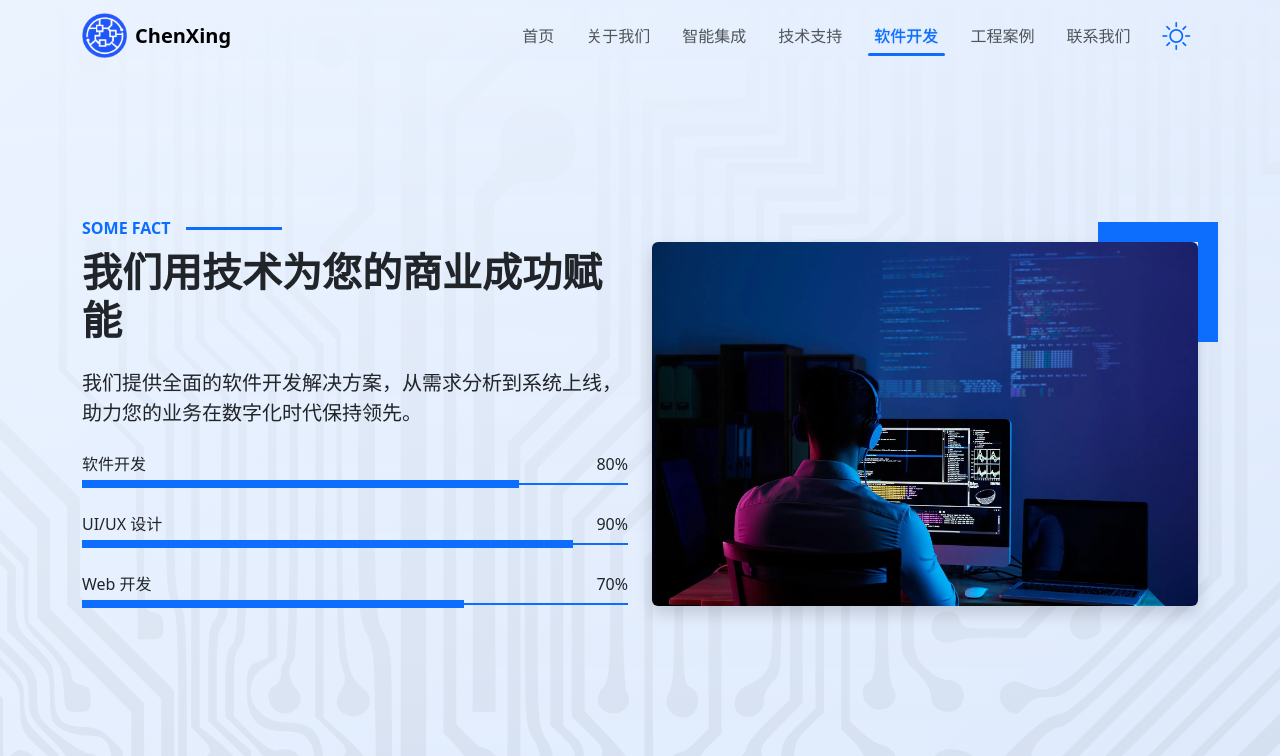
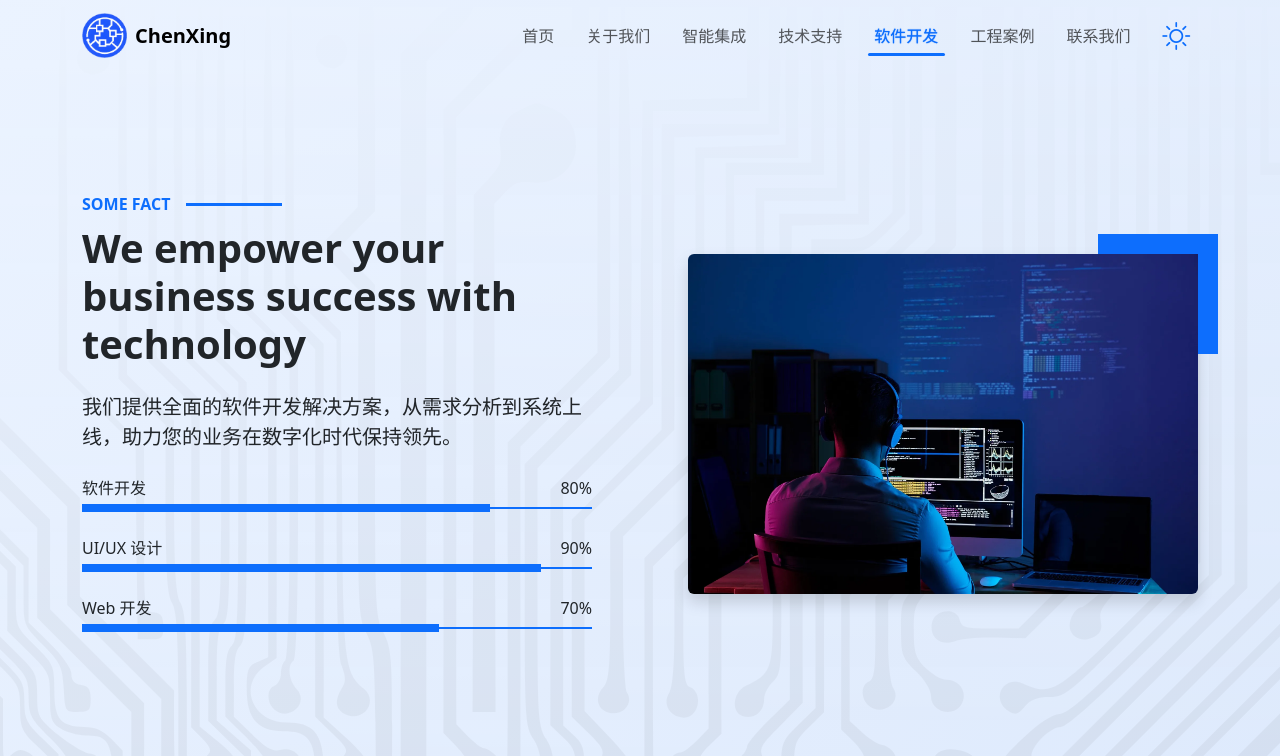
Before and after one commit to HuaHua-Technophile/ChenXingWeb, a Vue app: page /software-dev in a window 1280 px wide. Shown: the top 756 px of the page. Built offline with nearby package versions, Linux system fonts and the light colour scheme.

Commit message:
更新首页和软件开发视图，优化布局和样式，调整文本内容为英文，提升用户体验和可读性。

```diff
--- a/src/views/HomeView.vue
+++ b/src/views/HomeView.vue
@@ -179,7 +179,10 @@ const navigateToService = (index: number) => {
           </div>
         </div>
         <div class="col-lg-6 col-10 offset-1 offset-lg-0">
-          <div class="position-relative text-center z-index-1" data-aos="fade-left">
+          <div
+            class="position-relative text-center z-index-1 hero-image-wrapper"
+            data-aos="fade-left"
+          >
             <div class="frosted-glass-backdrop position-absolute rounded-4"></div>
             <transition
               mode="out-in"
@@ -380,6 +383,12 @@ const navigateToService = (index: number) => {
   }
 }
 
+@media (min-width: 992px) {
+  .hero-image-wrapper {
+    margin: 0 20px;
+  }
+}
+
 /* 服务文本轮播动画 */
 .service-text {
   white-space: nowrap;
--- a/src/views/SoftwareDevView.vue
+++ b/src/views/SoftwareDevView.vue
@@ -3,12 +3,12 @@
     <!-- Hero Section -->
     <section class="min-vh-100 container d-flex flex-column pt-5">
       <div class="row flex-grow-1 align-items-center">
-        <div class="col-lg-6">
+        <div class="col-lg-6 pe-lg-5">
           <div class="d-flex align-items-center gap-3 mb-2">
             <p class="text-primary fw-bold text-uppercase mb-0">Some Fact</p>
             <div class="title-line bg-primary"></div>
           </div>
-          <h1 class="fw-bold fs-3 fs-lg-1">我们用技术为您的商业成功赋能</h1>
+          <h1 class="fw-bold fs-3 fs-lg-1">We empower your business success with technology</h1>
           <p class="lead my-3 my-lg-4">
             我们提供全面的软件开发解决方案，从需求分析到系统上线，助力您的业务在数字化时代保持领先。
           </p>
@@ -79,11 +79,11 @@
             </div>
           </div>
         </div>
-        <div class="col-lg-6 mt-4 mt-lg-0">
+        <div class="col-lg-6 mt-4 mt-lg-0 ps-lg-5">
           <div class="position-relative hero-image-container">
             <img
               src="/images/软件开发/software-developer-6521720_1920_11zon.webp"
-              class="img-fluid rounded shadow"
+              class="img-fluid rounded-bottom rounded-start shadow"
               alt="软件开发团队"
             />
             <div class="decorative-shape position-absolute z-index-1"></div>
```
